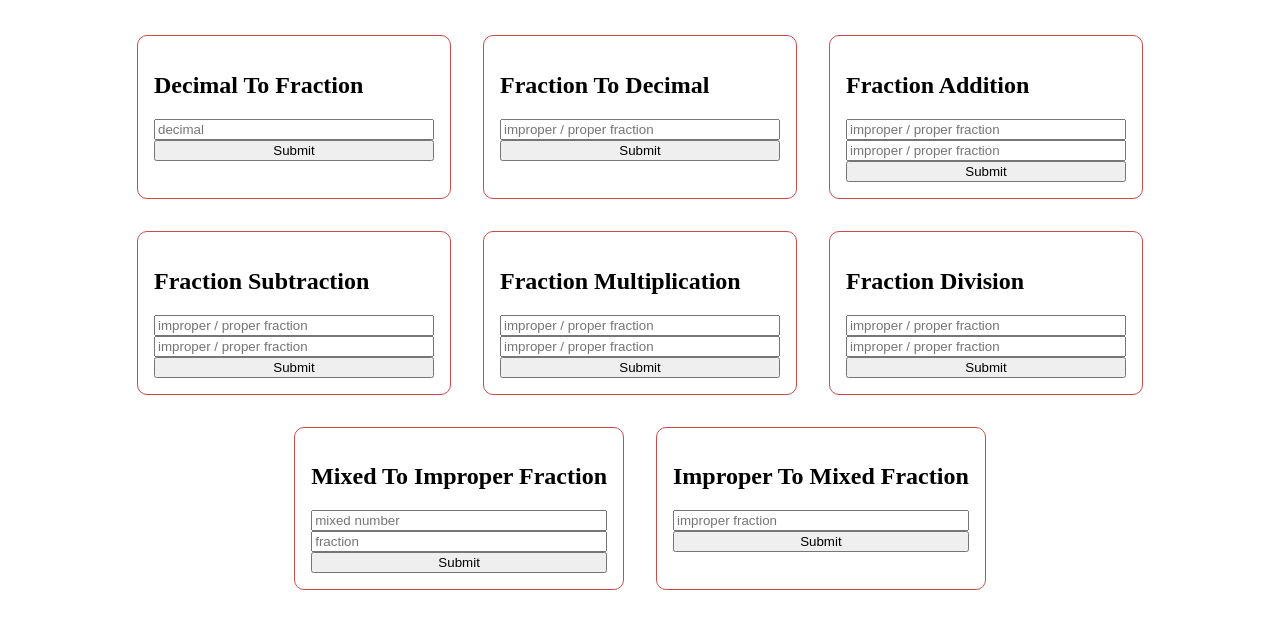
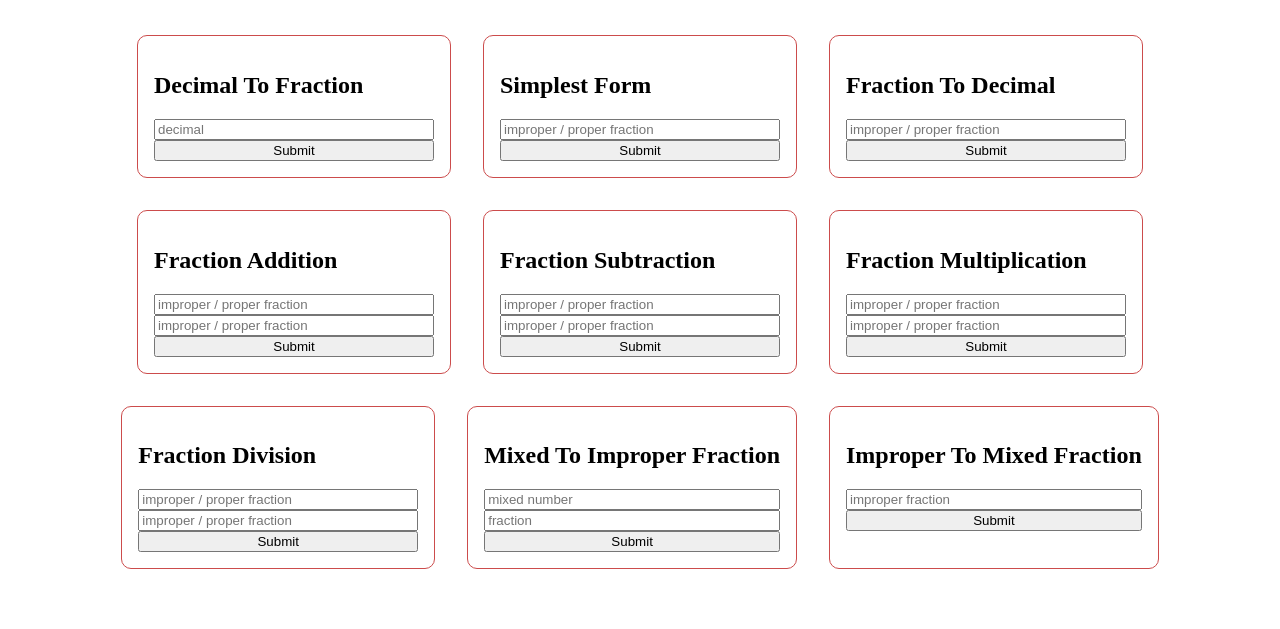
Before and after one commit to PioABM/pioabm.github.io, a plain HTML site: page math/fractions.html in a window 1280 px wide. Shown: the part 61-690 px from the top of the page. Drawn offline with Linux system fonts and the light colour scheme.

Commit message:
added simplest form

```diff
--- a/math/fractions.html
+++ b/math/fractions.html
@@ -14,6 +14,12 @@
             <h2>Decimal To Fraction</h2>
             <input type="text" placeholder="decimal" id="decimal">
             <button onclick="decimalToFraction()">Submit</button>
+            <div class="answer"></div>
+        </div>
+        <div id="toSimplestForm" class="container">
+            <h2>Simplest Form</h2>
+            <input type="text" placeholder="improper / proper fraction" id="nonsimpleFraction">
+            <button onclick="toSimplestForm()">Submit</button>
             <div class="answer"></div>
         </div>
         <div id="fractionToDecimal" class="container">
--- a/math/fractions.js
+++ b/math/fractions.js
@@ -152,3 +152,9 @@
     let answer = `${mixed} ${fraction}`;
     document.querySelector("#improperToMixed .answer").innerHTML = answer;
 }
+function toSimplestForm(){
+    let fraction = document.querySelector("#improperFraction").value;
+    fraction = fraction.split('/');
+    fraction = simplestForm(parseInt(fraction[0]),parseInt(fraction[1]));
+    document.querySelector("#toSimplestForm .answer").innerHTML = fraction;
+}
```
